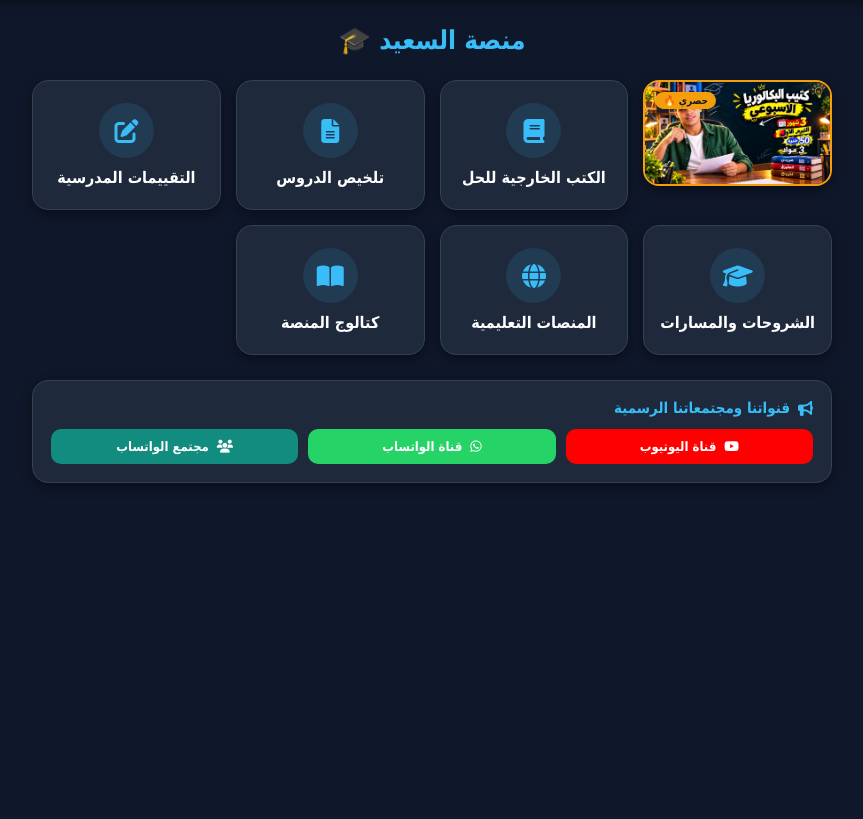
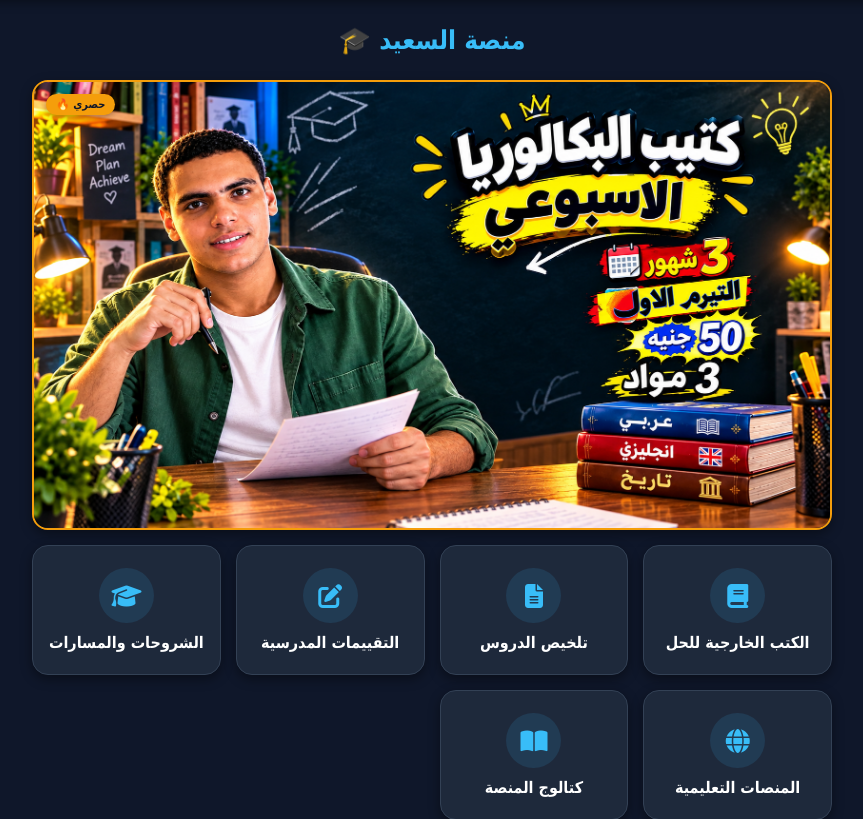
Before and after one commit to mm01110388238-lab/bac-medo-app-, a Flask app: page / in a window 1280 px wide. Shown: the part 65-884 px from the top of the page, without its empty margins (208-1071 px from the left). Before the commit the page ends 549 px from the top, so only its background shows below. Run offline with Flask 3, Linux system fonts and the light colour scheme; the visitor is signed in with stand-in values (Sample User, id 1).

Commit message:
Update index.html

```diff
--- a/templates/index.html
+++ b/templates/index.html
@@ -265,8 +265,9 @@
             border-color: var(--accent-color);
         }
 
-        /* كارت كتيب البكالوريا المتجاوَب كلياً مع جميع الأجهزة */
+        /* كارت كتيب البكالوريا البارز يمتد بعرض الصفحة بالكامل */
         .booklet-card {
+            grid-column: 1 / -1;
             border: 2px solid var(--gold-color);
             padding: 0;
             width: 100%;
@@ -288,15 +289,16 @@
 
         .badge-featured {
             position: absolute;
-            top: 10px;
-            left: 10px;
+            top: 12px;
+            left: 12px;
             background: var(--gold-color);
             color: #0f172a;
-            font-size: 10px;
+            font-size: 11px;
             font-weight: bold;
-            padding: 3px 8px;
+            padding: 4px 10px;
             border-radius: 12px;
             z-index: 2;
+            box-shadow: 0 2px 6px rgba(0,0,0,0.3);
         }
 
         .card-icon {
@@ -419,7 +421,7 @@
         <!-- شبكة الأقسام الرئيسية -->
         <div class="sections-grid">
 
-            <!-- 1. كارت كتيب البكالوريا المميز بصورة فقط متجاوبة -->
+            <!-- 1. كارت كتيب البكالوريا المميز بصورة فقط متجاوبة وبارزة -->
             <a href="{{ url_for('booklet') }}" class="main-card booklet-card">
                 <span class="badge-featured">حصري 🔥</span>
                 <img src="{{ url_for('static', filename='booklet_cover.png') }}" alt="كتيب البكالوريا" class="booklet-card-img">
```
